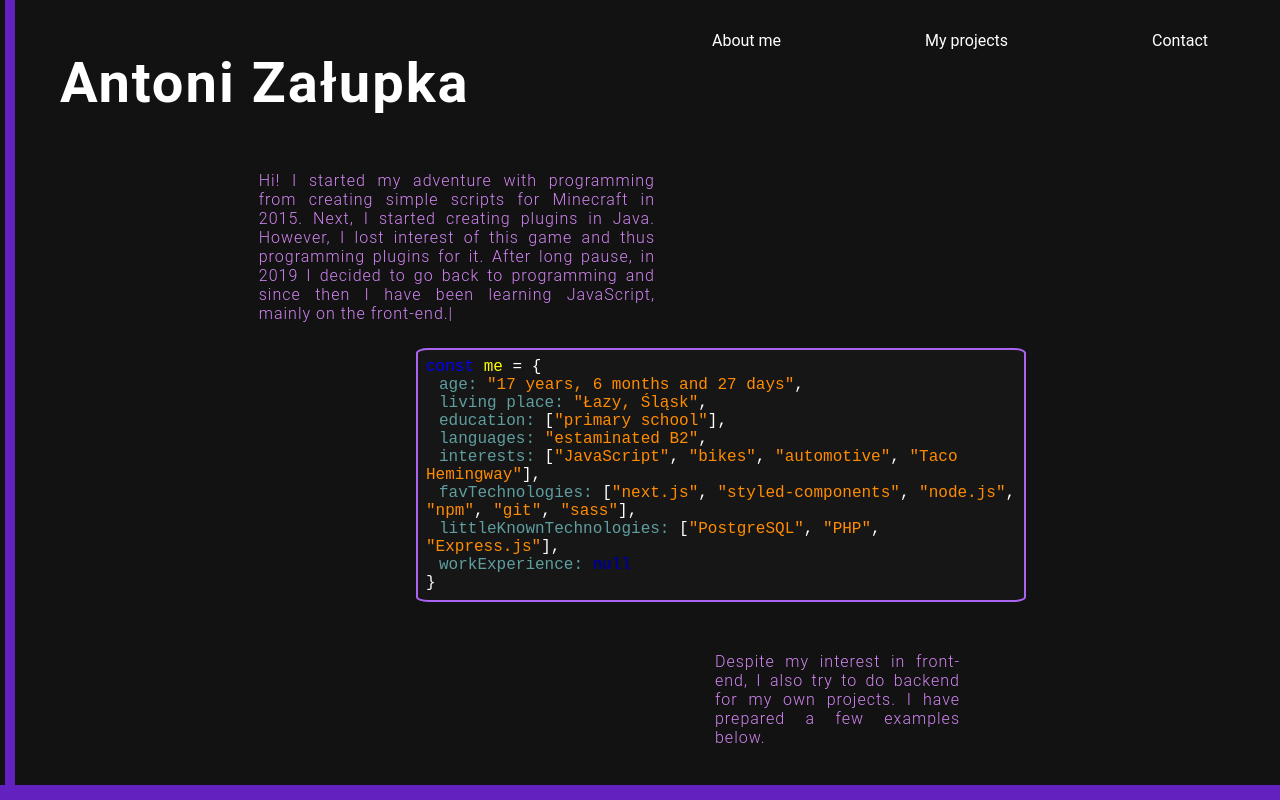
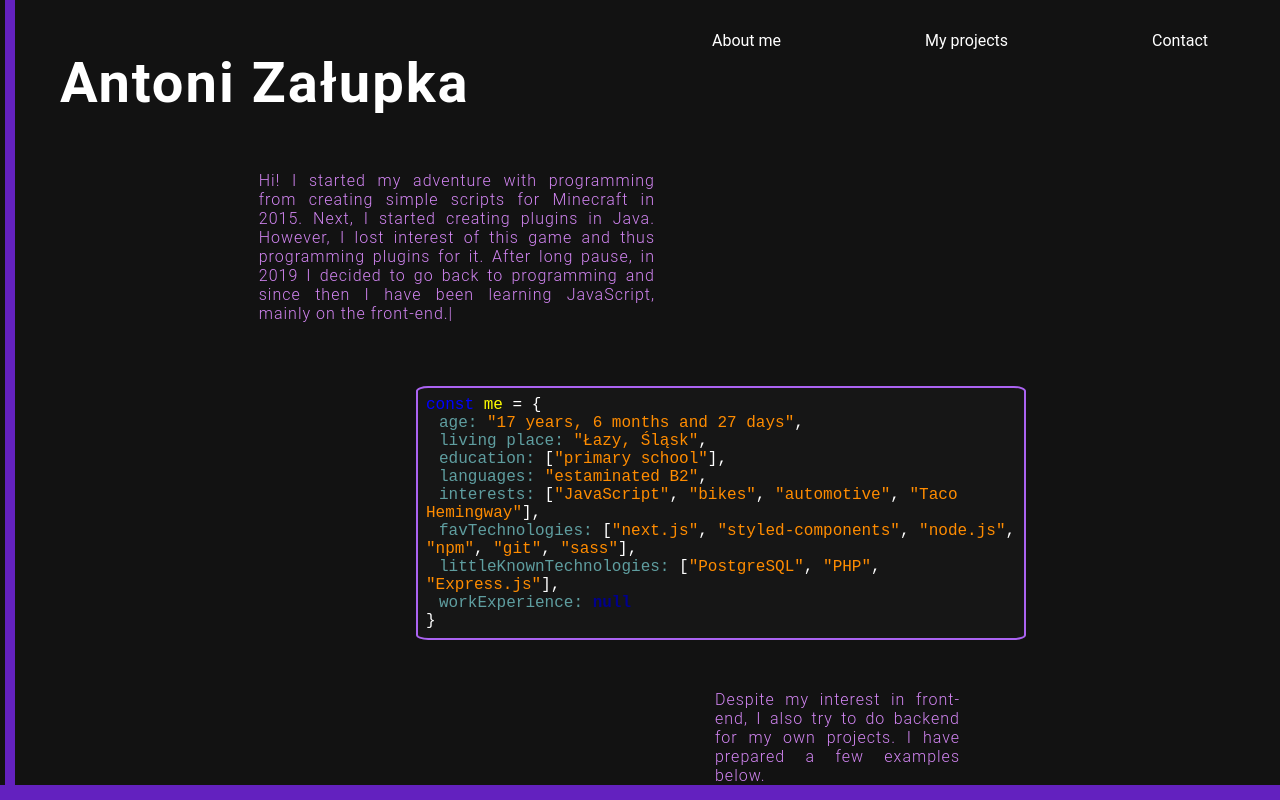
Before and after one commit to azizko1337/portfolio, a Next.js app: page / in a window 1280 px wide. Shown: the top 800 px of the page. Built offline with nearby package versions, Linux system fonts and the light colour scheme.

Commit message:
decreased scroll parallax effect

```diff
--- a/components/Project/Project.js
+++ b/components/Project/Project.js
@@ -162,7 +162,7 @@ const Project = props => {
 	});
 
 	return(
-		<Parallax x={[-100, 100]} tagOuter="figure">
+		<Parallax x={[-20, 20]} tagOuter="figure">
 		<ProjectContainer {...handlers} details={showDetails}>
 			<ProjectThumbnailContainer>
 				<ProjectTitle>{title}</ProjectTitle>
--- a/components/Section/About.js
+++ b/components/Section/About.js
@@ -26,7 +26,7 @@ const MyStory = styled.p`
 	font-weight:300;
 	text-align:justify;
 	margin-top:10px;
-	min-height:10vh;
+	min-height:200px;
 
 	${({altType, theme}) => altType ? `
 		color:${({theme}) => theme.primary};
```
